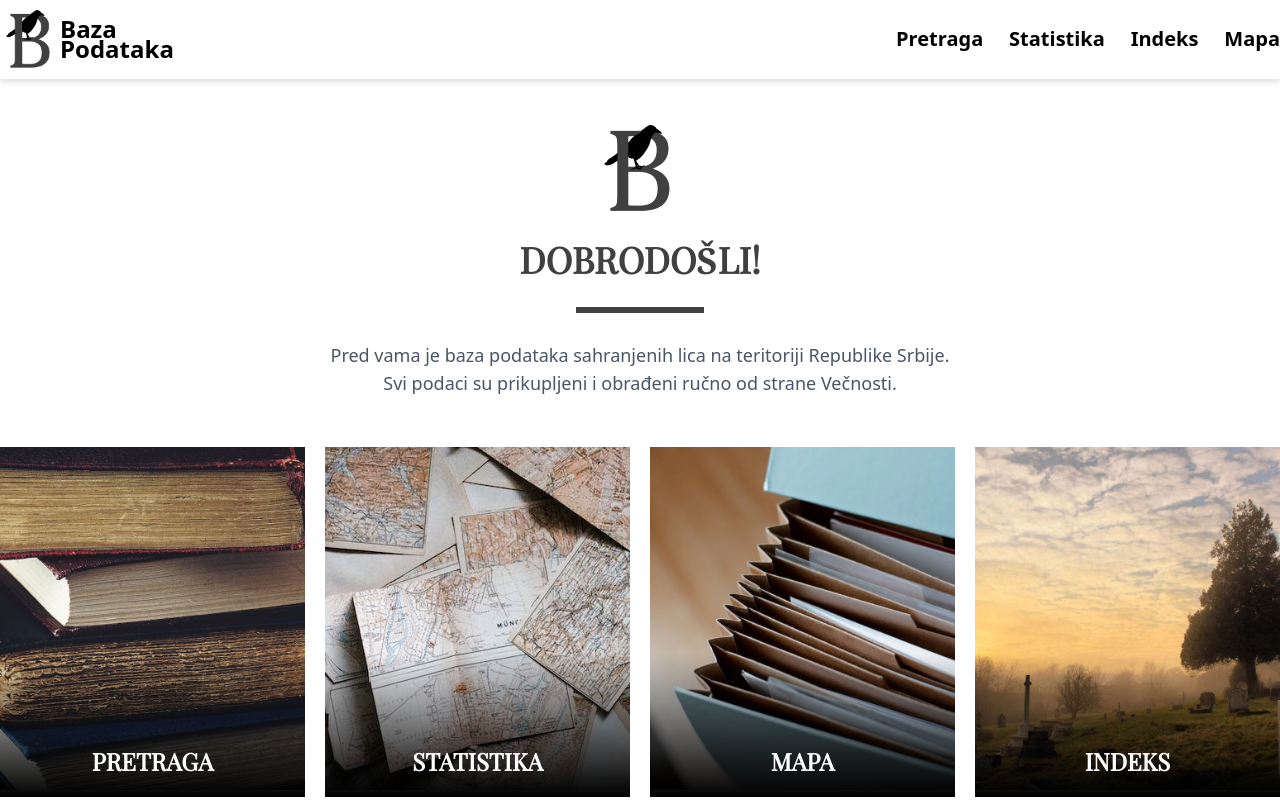
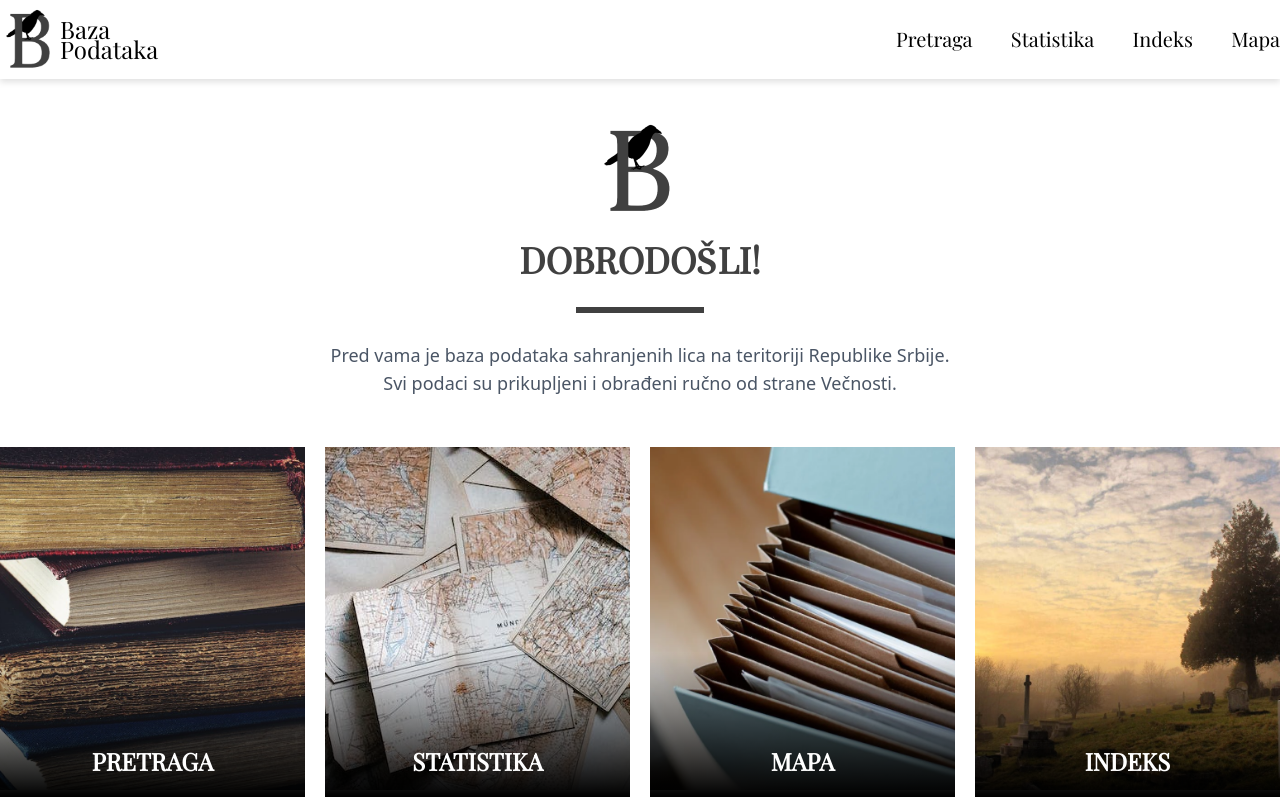
Before and after one commit to bVNyDUKE/vecnost-baza, a Next.js app: page / in a window 1280 px wide. Shown: the top 800 px of the page. Built offline with nearby package versions, Linux system fonts and the light colour scheme.

Commit message:
navbar serif fonts

```diff
--- a/components/Layout/NavBar.tsx
+++ b/components/Layout/NavBar.tsx
@@ -9,7 +9,7 @@ export default function NavBar() {
   const [showNav, setShowNav] = useState(false);
 
   return (
-    <nav>
+    <nav className="font-serif">
       <div className="mb-10 hidden bg-white drop-shadow-md sm:block">
         <div className="container mx-auto items-center justify-between py-1.5 sm:flex">
           <Link passHref href="/">
@@ -22,14 +22,14 @@ export default function NavBar() {
                 style={{ width: "60px" }}
               />
               <div
-                className="text-2xl font-semibold sm:text-2xl "
+                className="text-2xl sm:text-2xl "
                 style={{ lineHeight: "0.85" }}
               >
                 Baza <br /> Podataka
               </div>
             </div>
           </Link>
-          <div className="flex basis-96 items-center justify-between space-x-2 text-xl font-semibold">
+          <div className="flex basis-96 items-center justify-between space-x-2 text-xl font-medium">
             <Link href="/pretraga">Pretraga</Link>
             <Link href="/statistika">Statistika</Link>
             <Link href="/indeks">Indeks</Link>
@@ -51,7 +51,7 @@ export default function NavBar() {
           leaveFrom="opacity-100"
           leaveTo="opacity-0 "
         >
-          <div className="mx-auto w-full items-center justify-between space-x-2 px-2 font-bold">
+          <div className="mx-auto w-full items-center justify-between space-x-2 px-2 font-medium">
             <Link href="/">Početna</Link>
             <Link href="/pretraga">Pretraga</Link>
             <Link href="/statistika">Statistika</Link>
```
